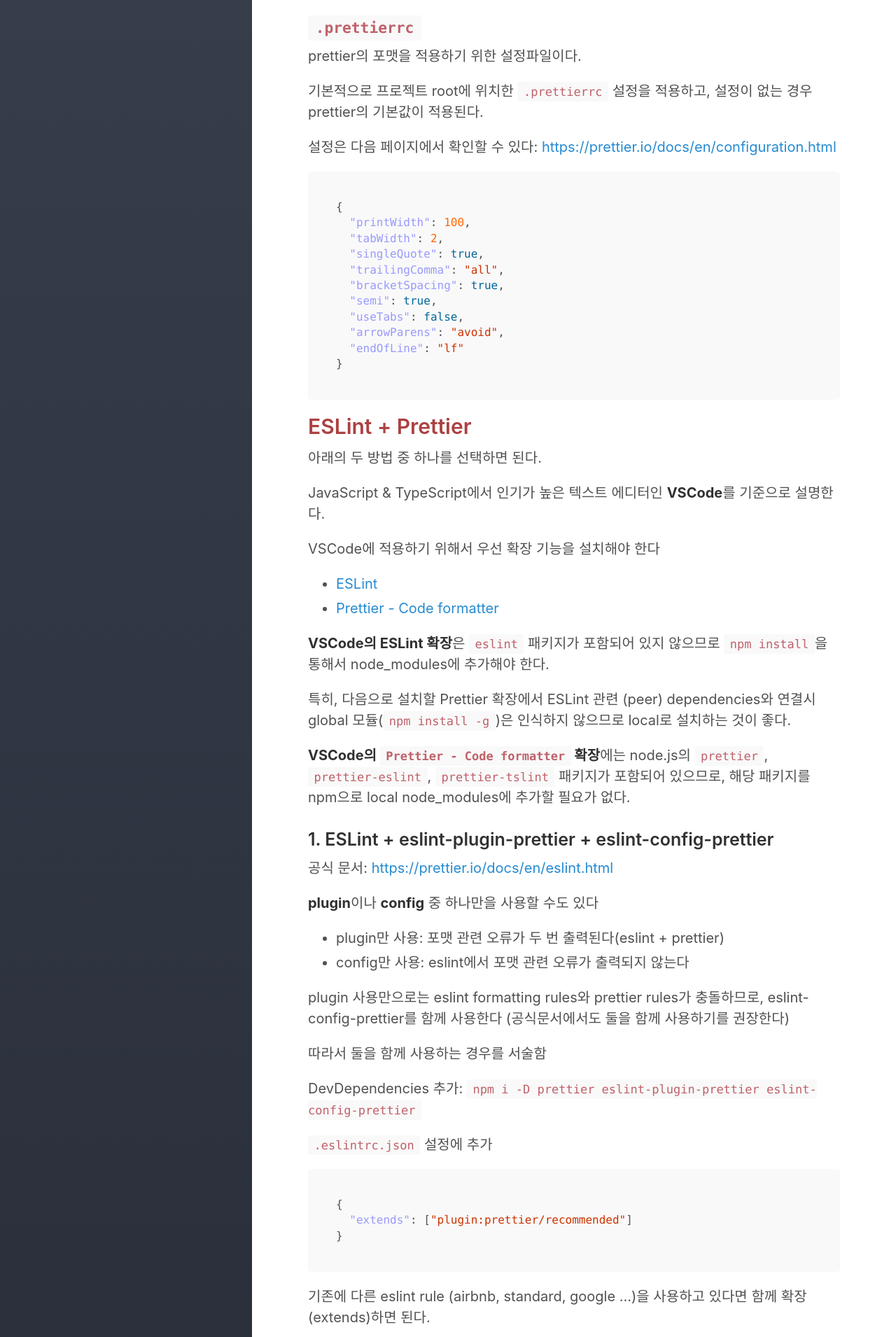
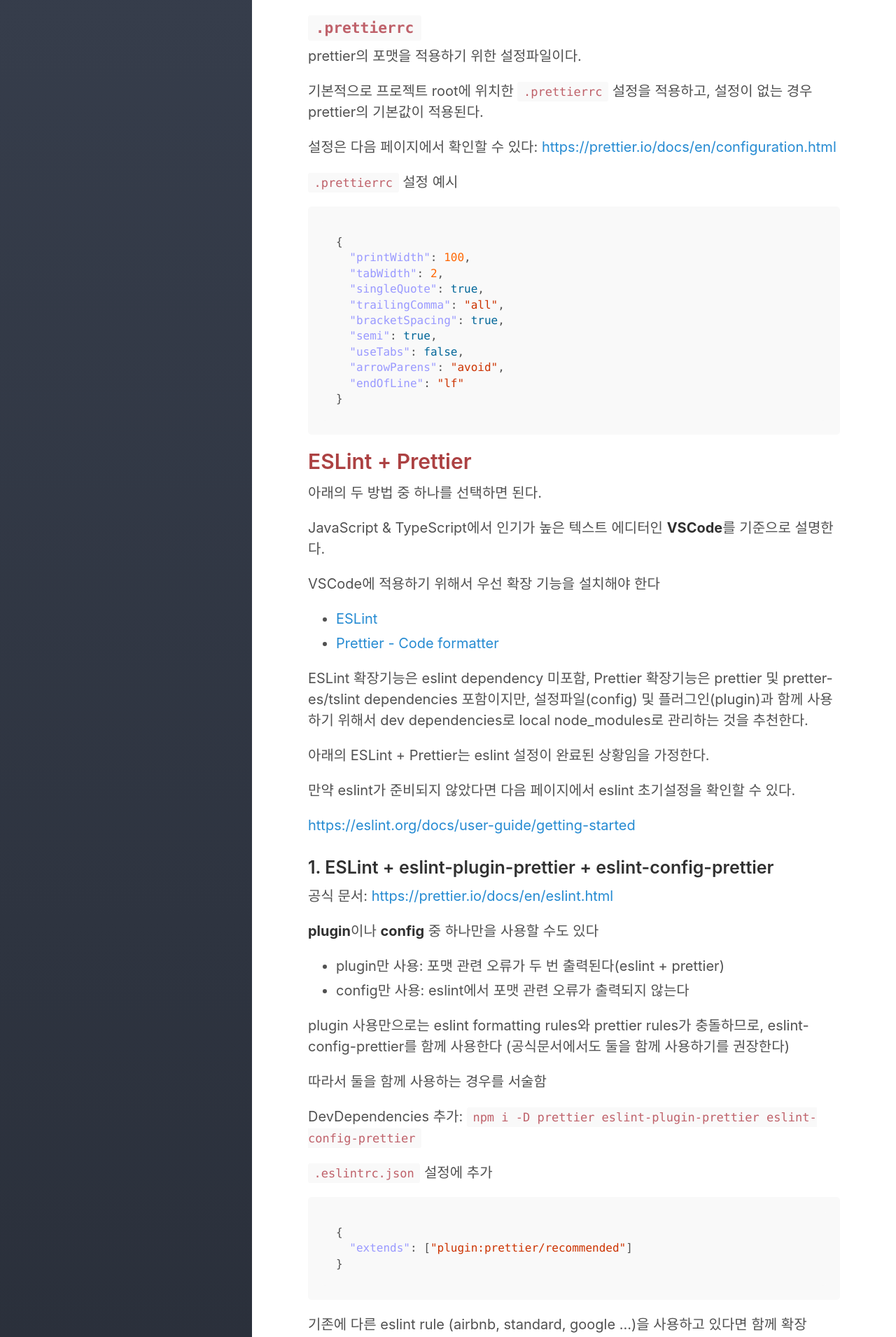
Before and after one commit to pravusid/pravusid.github.io, a Jekyll site: the page built from _posts/javascript/2019/2019-03-10-eslint-prettier.md, in a window 1280 px wide. Shown: the part 1182-3092 px from the top of the page at 70% size. Built offline with Jekyll 4.4.1, drawn with Linux system fonts in a browser that asks for light colours; comment, search, counter and statistics services are not loaded; some of the changed text lies outside the part shown.

Commit message:
update: post

````diff
--- a/_posts/javascript/2019/2019-03-10-eslint-prettier.md
+++ b/_posts/javascript/2019/2019-03-10-eslint-prettier.md
@@ -56,6 +56,8 @@
 
 설정은 다음 페이지에서 확인할 수 있다: <https://prettier.io/docs/en/configuration.html>
 
+`.prettierrc` 설정 예시
+
 ```json
 {
   "printWidth": 100,
@@ -81,11 +83,14 @@
 - [ESLint](https://marketplace.visualstudio.com/items?itemName=dbaeumer.vscode-eslint)
 - [Prettier - Code formatter](https://marketplace.visualstudio.com/items?itemName=esbenp.prettier-vscode)
 
-**VSCode의 ESLint 확장**은 `eslint` 패키지가 포함되어 있지 않으므로 `npm install`을 통해서 node_modules에 추가해야 한다.
+ESLint 확장기능은 eslint dependency 미포함, Prettier 확장기능은 prettier 및 pretter-es/tslint dependencies 포함이지만,
+설정파일(config) 및 플러그인(plugin)과 함께 사용하기 위해서 dev dependencies로 local node_modules로 관리하는 것을 추천한다.
 
-특히, 다음으로 설치할 Prettier 확장에서 ESLint 관련 (peer) dependencies와 연결시 global 모듈(`npm install -g`)은 인식하지 않으므로 local로 설치하는 것이 좋다.
+아래의 ESLint + Prettier는 eslint 설정이 완료된 상황임을 가정한다.
 
-**VSCode의 `Prettier - Code formatter` 확장**에는 node.js의 `prettier`, `prettier-eslint`, `prettier-tslint` 패키지가 포함되어 있으므로, 해당 패키지를 npm으로 local node_modules에 추가할 필요가 없다.
+만약 eslint가 준비되지 않았다면 다음 페이지에서 eslint 초기설정을 확인할 수 있다.
+
+<https://eslint.org/docs/user-guide/getting-started>
 
 ### 1. ESLint + eslint-plugin-prettier + eslint-config-prettier
 
@@ -121,8 +126,6 @@
 
 ### 2. ESLint + prettier-eslint
 
-VSCode에서 사용할 때 별도의 Prettier 관련 DevDependencies를 설치하지 않아도 된다(Prettier 확장에 포함되어 있음)
-
 `prettier-eslint`를 활성화 하기 위해서 VSCode 설정에 다음을 추가한다
 
 ```json
@@ -132,7 +135,9 @@
 }
 ```
 
-만약 VSCode 확장기능을 쓰지 않고 `prettier-eslint`를 적용하려면 `prettier`, `prettier-eslint`를 DevDependencies로 설치하고,
+VSCode에서 사용할 때 별도의 Prettier 관련 dev dependencies를 설치하지 않아도 된다 (Prettier 확장에 포함되어 있음)
+
+만약 VSCode 확장기능을 쓰지 않고 `prettier-eslint`를 적용하려면 `prettier`, `prettier-eslint`를 dev dependencies로 설치하고,
 [prettier-eslint-cli](https://github.com/prettier/prettier-eslint-cli)를 사용한다.
 
 ## TSLint + Prettier 적용
````
